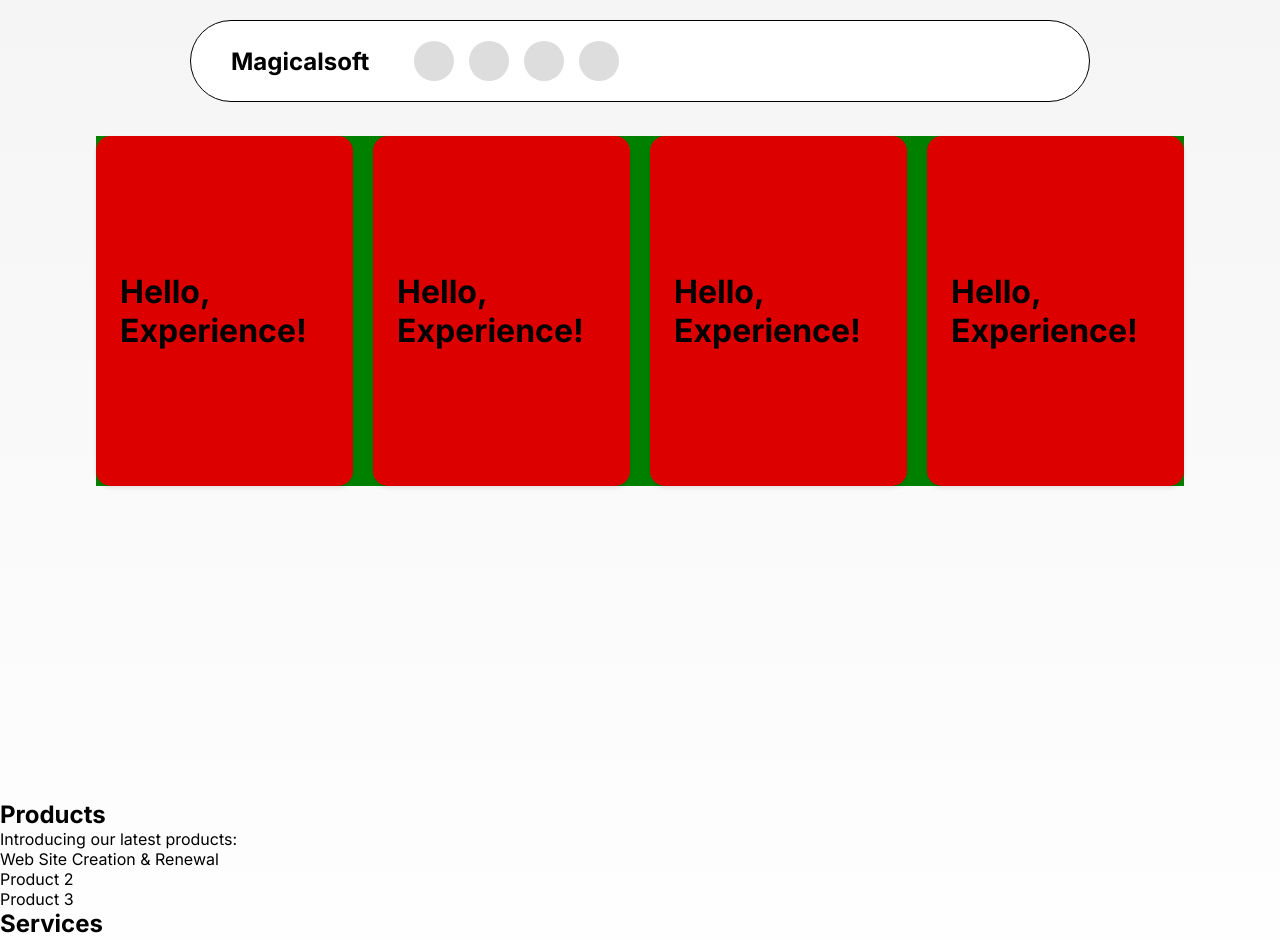
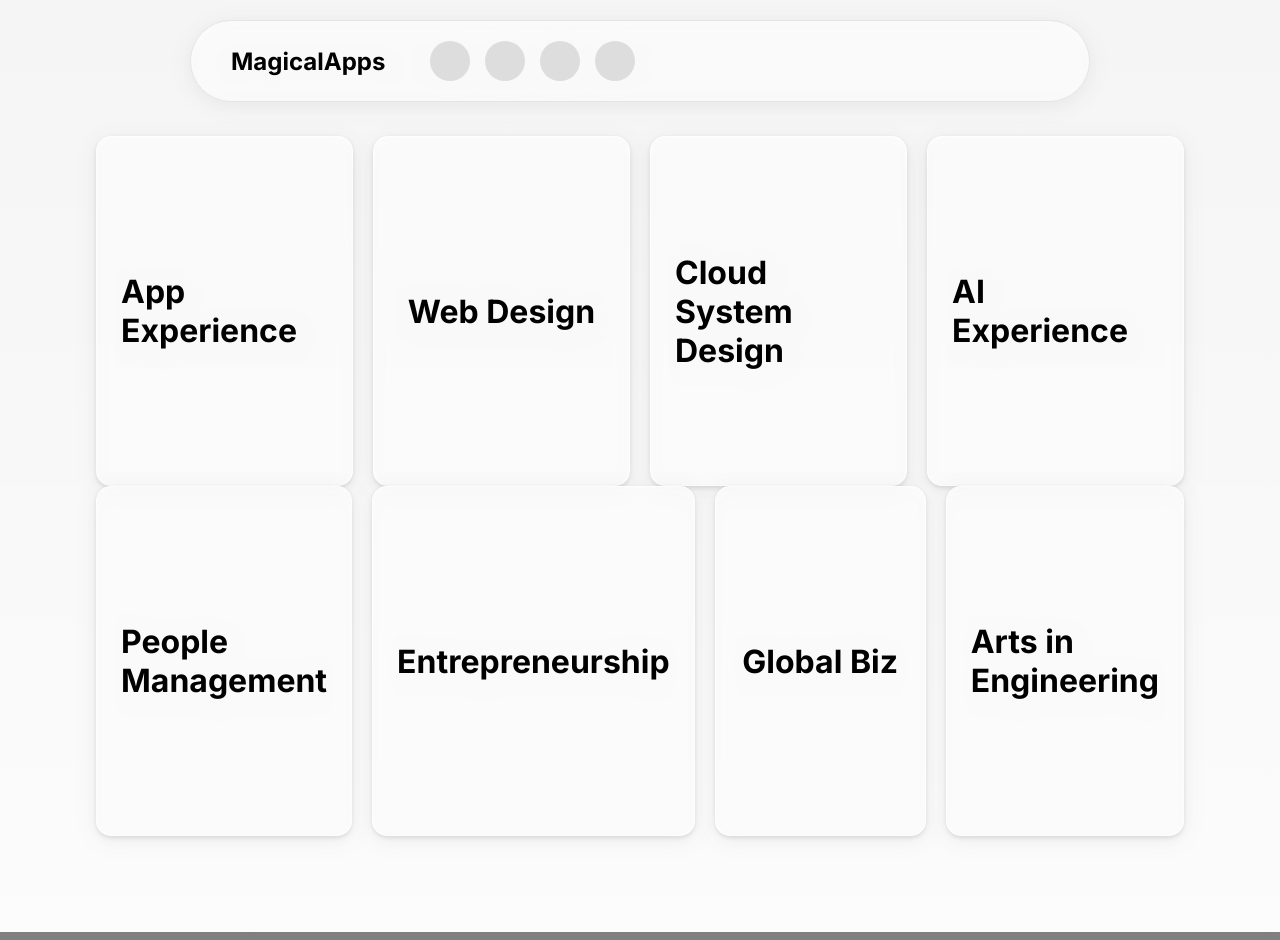
Before and after one commit to shotastage/shotastage.GitHub, a Next.js app: page / in a window 1280 px wide. Shown: the top 940 px of the page. Built offline with nearby package versions, Linux system fonts and the light colour scheme.

Commit message:
add light bg mixin

```diff
--- a/src/app/page.module.scss
+++ b/src/app/page.module.scss
@@ -1,3 +1,5 @@
+@use "../styles/mixins";
+
 .main {
   display: flex;
   flex-direction: column;
@@ -9,10 +11,14 @@
   .row {
     display: flex;
     flex-direction: row;
-    background: green;
     width: 100%;
     gap: 20px;
   }
+}
+
+.container {
+  padding: 8.5rem 6rem 6rem;
+  background: gray;
 }
 
 .headCard {
@@ -22,9 +28,10 @@
   align-items: center;
   padding: 1.5rem;
   border-radius: 15px;
-  background-color: #dd0000;
+  background-color: #fff;
+  @include mixins.light-glass-bg;
   box-shadow: 0px 2px 4px rgba(0, 0, 0, 0.1);
-  width: 350px;
+  width: 400px;
   height: 350px;
 
   .title,
--- a/src/app/page.tsx
+++ b/src/app/page.tsx
@@ -9,20 +9,35 @@ export default function Home() {
         <NavigationPill />
         <div className={styles.row}>
           <div className={styles.headCard}>
-            <h1>Hello, Experience!</h1>
+            <h1>App Experience</h1>
           </div>
           <div className={styles.headCard}>
-            <h1>Hello, Experience!</h1>
+            <h1>Web Design</h1>
           </div>
           <div className={styles.headCard}>
-            <h1>Hello, Experience!</h1>
+            <h1>Cloud System Design</h1>
           </div>
           <div className={styles.headCard}>
-            <h1>Hello, Experience!</h1>
+            <h1>AI Experience</h1>
+          </div>
+        </div>
+        <div className={styles.row}>
+          <div className={styles.headCard}>
+            <h1>People Management</h1>
+          </div>
+          <div className={styles.headCard}>
+            <h1>Entrepreneurship</h1>
+          </div>
+          <div className={styles.headCard}>
+            <h1>Global Biz</h1>
+          </div>
+          <div className={styles.headCard}>
+            <h1>Arts in Engineering</h1>
           </div>
         </div>
       </main>
 
+      <main className={styles.container}>
         <section className={styles.section}>
           <h2>Products</h2>
           <p>Introducing our latest products:</p>
@@ -32,7 +47,6 @@ export default function Home() {
             <li>Product 3</li>
           </ul>
         </section>
-
         <section className={styles.section}>
           <h2>Services</h2>
           <p>Our services include:</p>
@@ -42,6 +56,7 @@ export default function Home() {
             <li>Service 3</li>
           </ul>
         </section>
+      </main>
     </>
   );
 }
--- a/src/app/posts/[slug]/page.tsx
+++ b/src/app/posts/[slug]/page.tsx
@@ -8,7 +8,7 @@ export default function Posts() {
           <NavigationPill />
           <div className={styles.row}>
             <div className={styles.headCard}>
-              <h1>Hello, Experience!</h1>
+              <h1>Hello!</h1>
             </div>
             <div className={styles.headCard}>
               <h1>Hello, Experience!</h1>
--- /dev/null
+++ b/src/styles/_mixins.scss
@@ -0,0 +1,12 @@
+@mixin light-glass-bg {
+    background: rgba(255, 255, 255, 0.75);
+    filter: drop-shadow(0 4px 10px rgba(56, 56, 56, 0.1));
+
+    backdrop-filter: blur(7.2px);
+    -webkit-backdrop-filter: blur(7.2px);
+    border: 1px solid rgba(255, 255, 255, 0.56);
+
+    &:hover {
+      filter: none;
+    }
+  }
--- a/src/views/NavigationPill.module.scss
+++ b/src/views/NavigationPill.module.scss
@@ -1,3 +1,5 @@
+@use "../styles/mixins";
+
 $brandFontSize: 1.5em;
 $linkSize: 40px;
 $linkMargin: 15px;
@@ -9,13 +11,13 @@ $linkMargin: 15px;
   transform: translateX(-50%);
   display: flex;
   align-items: center;
-  background-color: #fff;
+  @include mixins.light-glass-bg;
   border-radius: 50px; /* Increase border-radius for a more pill-like shape */
 
   padding: 20px 40px;  /* Increase padding for a larger size */
   z-index: 1000;
   min-width: 900px;
-  border: 1px solid black; /* Add a 1px border with #fbfbfb color */
+  border: 1px solid rgb(229, 229, 229); /* Add a 1px border with #fbfbfb color */
 }
 
 .brand {
--- a/src/views/NavigationPill.tsx
+++ b/src/views/NavigationPill.tsx
@@ -4,7 +4,7 @@ import styles from './NavigationPill.module.scss';
 const NavigationPill = () => {
   return (
     <div className={styles.navPill}>
-      <a href="/" className={styles.brand}>Magicalsoft</a>
+      <a href="/" className={styles.brand}>MagicalApps</a>
       <div className={styles.links}>
         <a href="#" className={styles.link}></a>
         <a href="#" className={styles.link}></a>
```
Lines whose indentation alone changed are shown as unchanged.
